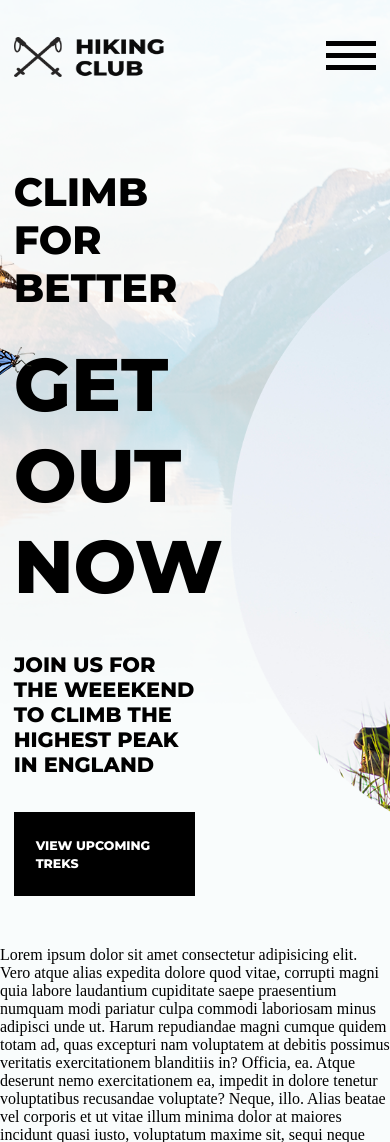
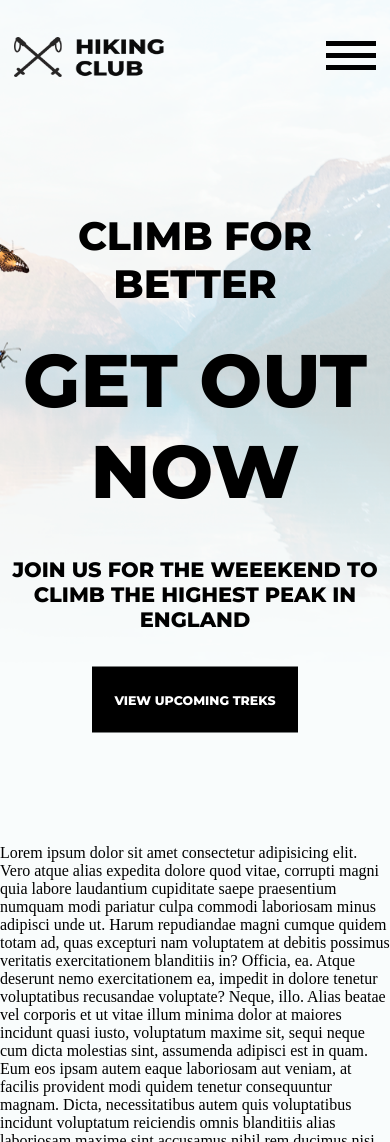
Before and after one commit to OlexanderPistiulha/LandingPages, a PHP site: page / in a window 390 px wide. Shown: the top 1142 px of the page. Run offline with PHP 8.4, Linux system fonts and the light colour scheme.

Commit message:
added momile version

```diff
--- a/HikingClub/assets/css/style.css
+++ b/HikingClub/assets/css/style.css
@@ -105,18 +105,45 @@ ul {
   }
 }
 
+@media screen and (min-height: 650px) and (max-width: 1000px) {
+  .header__body {
+    position: absolute;
+    top: 50%;
+    -webkit-transform: translateY(-50%);
+            transform: translateY(-50%);
+    left: 0;
+    right: 0;
+  }
+}
+
 .header__collumn-one {
   width: 50%;
   margin-right: 30px;
 }
 
+@media screen and (max-width: 1000px) {
+  .header__collumn-one {
+    width: 100%;
+    margin-top: 0px;
+    text-align: center;
+    margin-right: 0px;
+  }
+}
+
 .header__collumn-two {
+  display: block;
   width: 50%;
 }
 
 @media screen and (max-width: 1400px) {
   .header__collumn-two {
     width: 40%;
+  }
+}
+
+@media screen and (max-width: 1000px) {
+  .header__collumn-two {
+    display: none;
   }
 }
 
@@ -282,7 +309,7 @@ ul {
       -ms-flex-direction: column;
           flex-direction: column;
   cursor: pointer;
-  z-index: 1;
+  z-index: 1001;
 }
 
 @media screen and (max-width: 1100px) {
--- a/HikingClub/assets/scss/style.scss
+++ b/HikingClub/assets/scss/style.scss
@@ -44,19 +44,40 @@
             left: 0;
             right: 0;
         }
+
+        @media screen and (min-height: 650px) and (max-width: 1000px) {
+            position: absolute;
+            top: 50%;
+            transform: translateY(-50%);
+            left: 0;
+            right: 0;
+        }
     }
 
     &__collumn-one {
         width: 50%;
         margin-right: 30px;
+
+        @media screen and (max-width: 1000px) {
+            width: 100%;
+            margin-top: 0px;
+            text-align: center;
+            margin-right: 0px;
+        }
     }
 
     &__collumn-two {
+        display: block;
         width: 50%;
 
         @media screen and (max-width: 1400px) {
             width: 40%;
         }
+
+        @media screen and (max-width: 1000px) {
+            display: none;
+        }
+
     }
 
     &__above-tittle {
@@ -187,7 +208,7 @@
     align-items: center;
     flex-direction: column;
     cursor: pointer;
-    z-index: 1;
+    z-index: 1001;
 
     @media screen and (max-width: 1100px) {
         display: flex;
```
Also changed, not shown: 1 other file.
